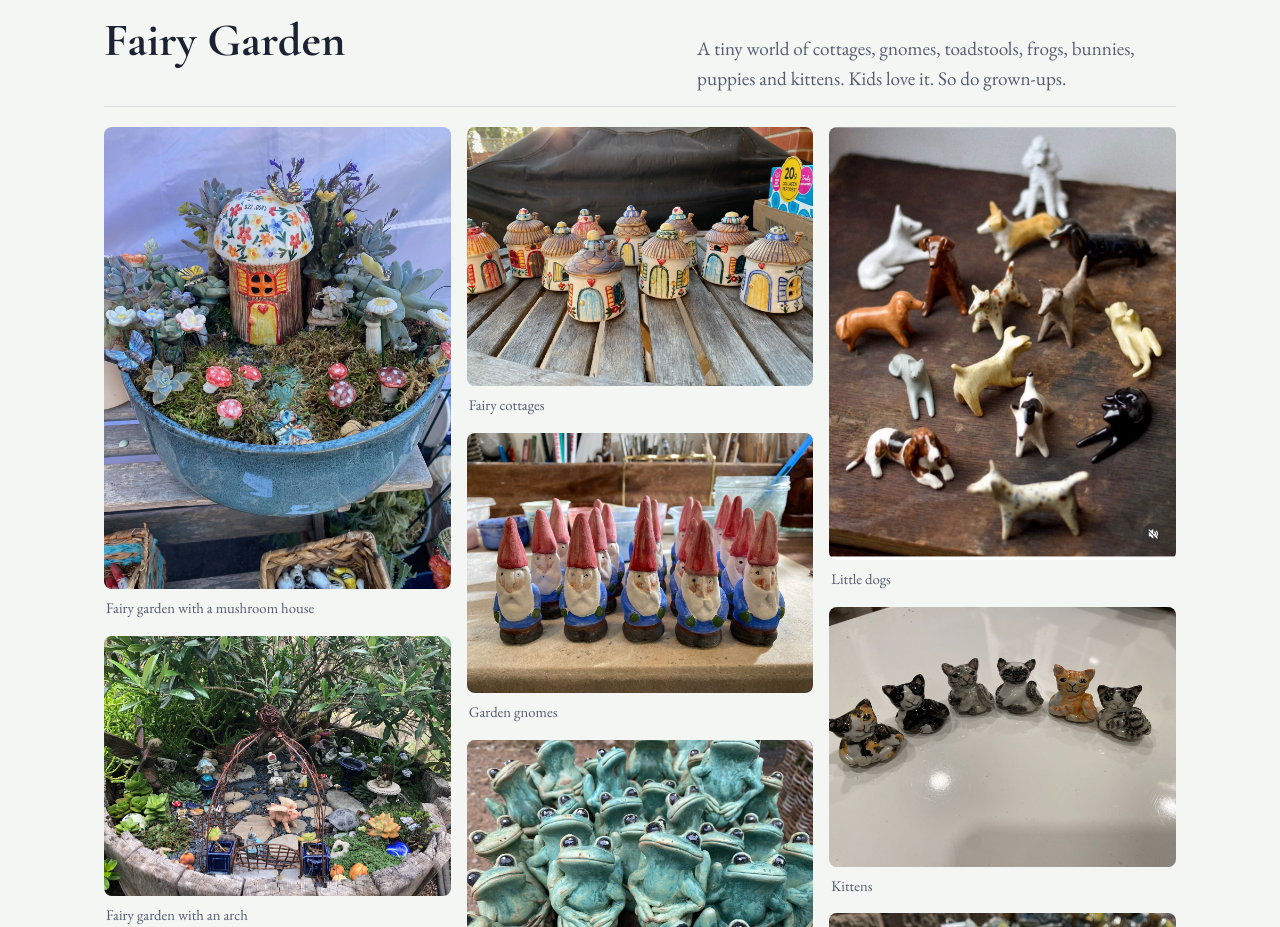
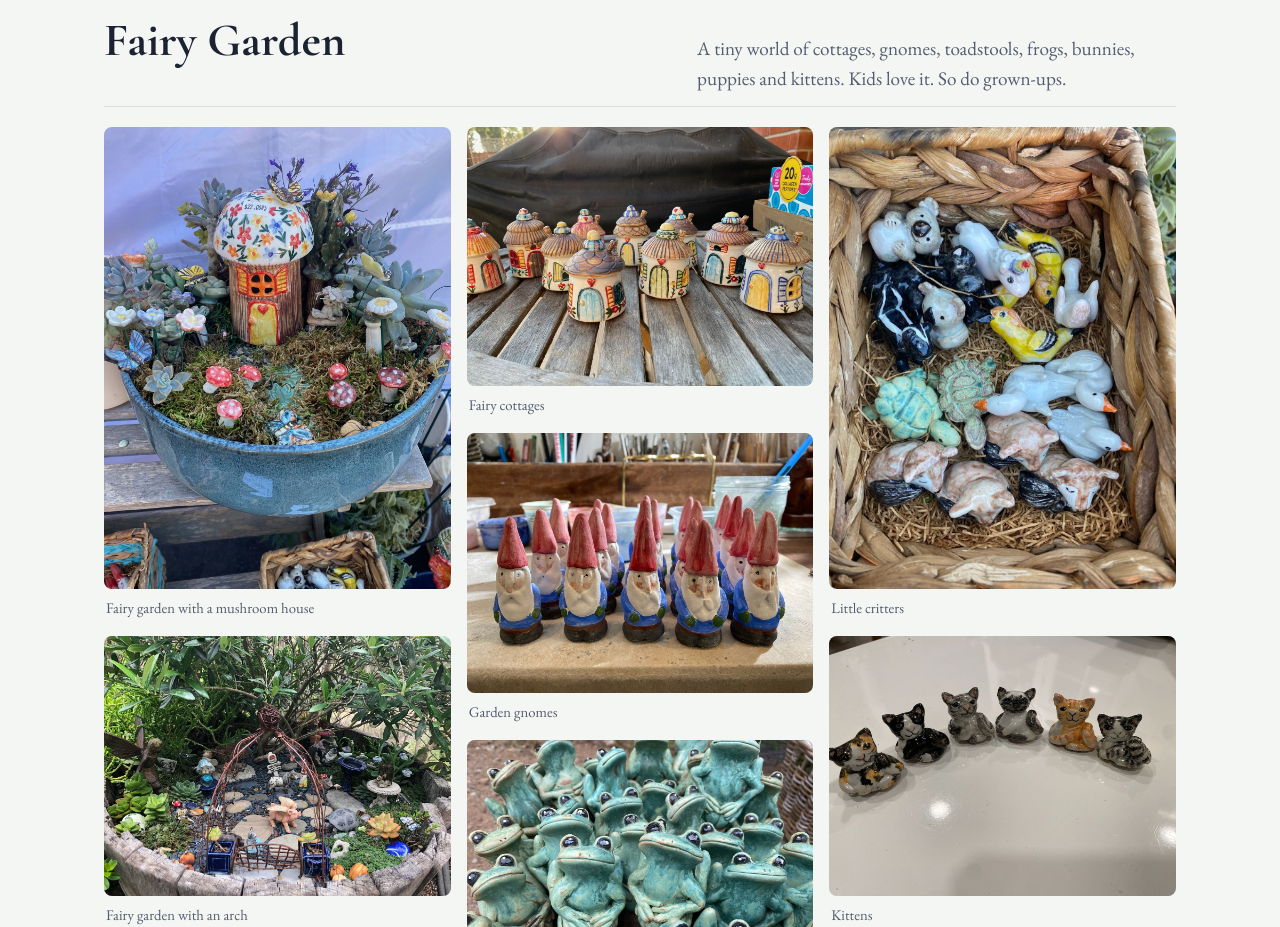
Before and after one commit to danewygal/burnettpottery, a plain HTML site: page index.html in a window 1280 px wide. Shown: the part 9980-10907 px from the top of the page. Drawn offline with nearby package versions, Linux system fonts and the light colour scheme.

Commit message:
Add files via upload

```diff
--- a/index.html
+++ b/index.html
@@ -354,7 +354,7 @@ dialog.lb::backdrop{background:rgba(10,14,22,.88)}
 <button class="tile" type="button" data-full="img/img_0138.jpg" data-alt="Garden gnomes" aria-label="View larger: Garden gnomes"><img src="img/img_0138.jpg" alt="Garden gnomes" width="1300" height="975" loading="lazy" decoding="async"><span>Garden gnomes</span></button>
 <button class="tile" type="button" data-full="img/img_7733_2.jpg" data-alt="Frogs" aria-label="View larger: Frogs"><img src="img/img_7733_2.jpg" alt="Frogs" width="1300" height="975" loading="lazy" decoding="async"><span>Frogs</span></button>
 <button class="tile" type="button" data-full="img/img_7779_2.jpg" data-alt="Bunnies" aria-label="View larger: Bunnies"><img src="img/img_7779_2.jpg" alt="Bunnies" width="975" height="1300" loading="lazy" decoding="async"><span>Bunnies</span></button>
-<button class="tile" type="button" data-full="img/img_6588_2.jpg" data-alt="Little dogs" aria-label="View larger: Little dogs"><img src="img/img_6588_2.jpg" alt="Little dogs" width="1040" height="1300" loading="lazy" decoding="async"><span>Little dogs</span></button>
+<button class="tile" type="button" data-full="img/img_8743.jpg" data-alt="Little critters" aria-label="View larger: Little critters"><img src="img/img_8743.jpg" alt="Little critters" width="975" height="1300" loading="lazy" decoding="async"><span>Little critters</span></button>
 <button class="tile" type="button" data-full="img/img_1257_2.jpg" data-alt="Kittens" aria-label="View larger: Kittens"><img src="img/img_1257_2.jpg" alt="Kittens" width="1300" height="975" loading="lazy" decoding="async"><span>Kittens</span></button>
 <button class="tile" type="button" data-full="img/img_7778_2.jpg" data-alt="Toadstools" aria-label="View larger: Toadstools"><img src="img/img_7778_2.jpg" alt="Toadstools" width="975" height="1300" loading="lazy" decoding="async"><span>Toadstools</span></button>
 <button class="tile" type="button" data-full="img/img_0090.jpg" data-alt="Snails" aria-label="View larger: Snails"><img src="img/img_0090.jpg" alt="Snails" width="975" height="1300" loading="lazy" decoding="async"><span>Snails</span></button></div></div>
```
